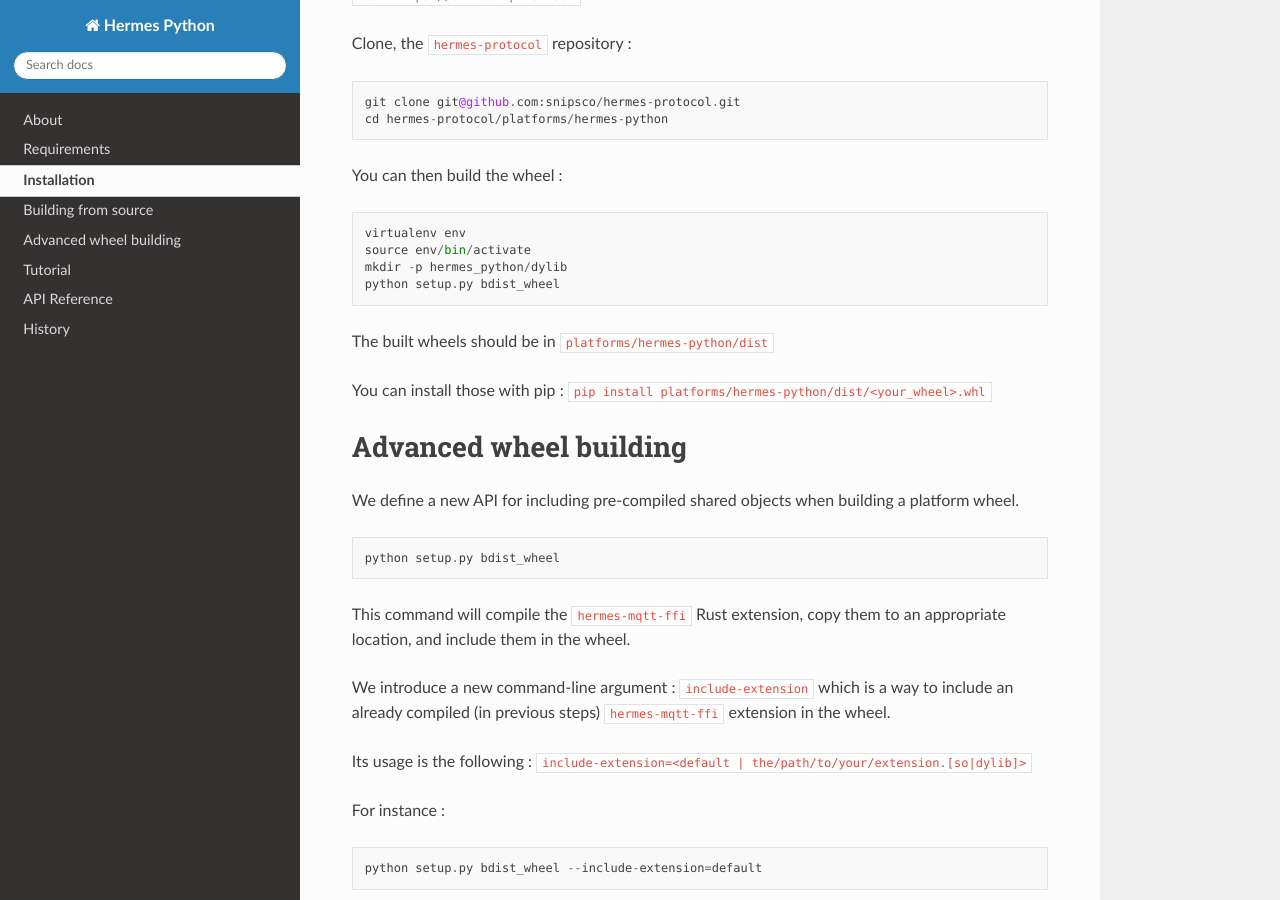
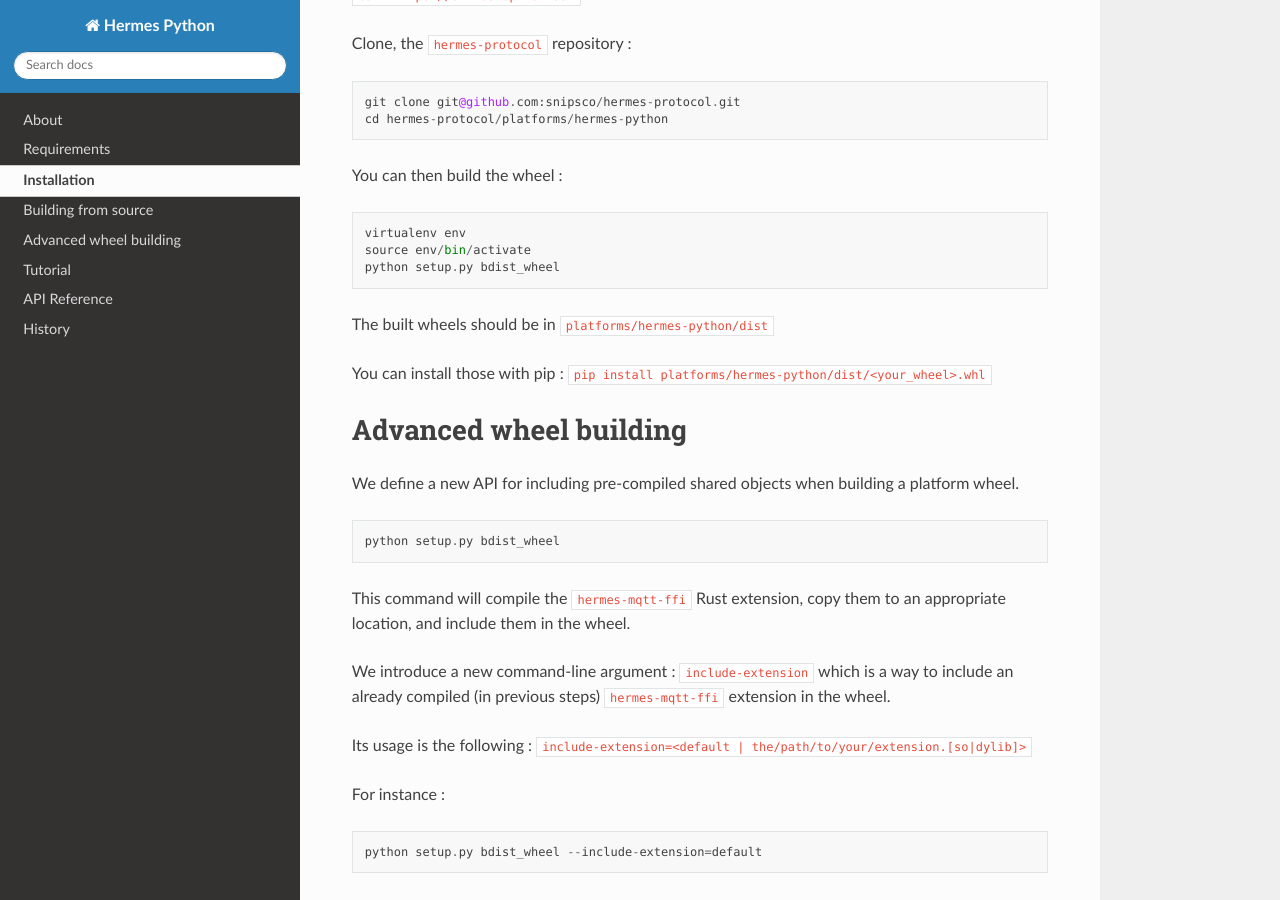
Before and after one commit to snipsco/hermes-protocol, a Sphinx documentation site: the page built from platforms/hermes-python/documentation/source/installation.rst, in a window 1280 px wide and 900 px high, scrolled down 505 px. Built offline with Sphinx 7.4.7 and the Read the Docs theme 2.0.0, drawn with Linux system fonts in a browser that asks for light colours.

Commit message:
updating documentation to remove mention of dylib folder creation

```diff
--- a/platforms/hermes-python/documentation/source/installation.rst
+++ b/platforms/hermes-python/documentation/source/installation.rst
@@ -26,7 +26,6 @@ You can then build the wheel : ::
 
     virtualenv env
     source env/bin/activate
-    mkdir -p hermes_python/dylib
     python setup.py bdist_wheel
 
 The built wheels should be in ``platforms/hermes-python/dist``
```
Also changed, not shown: platforms/hermes-python/README.rst.
